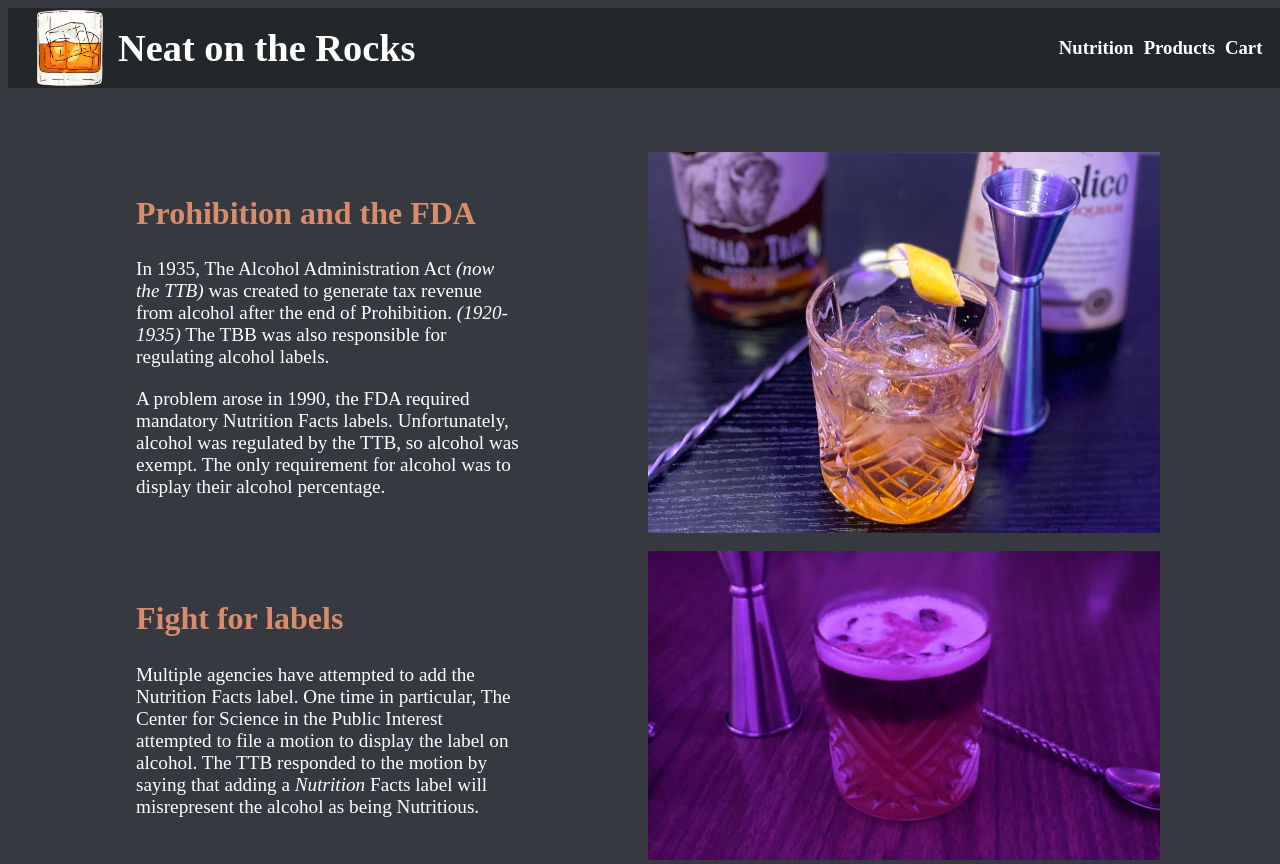
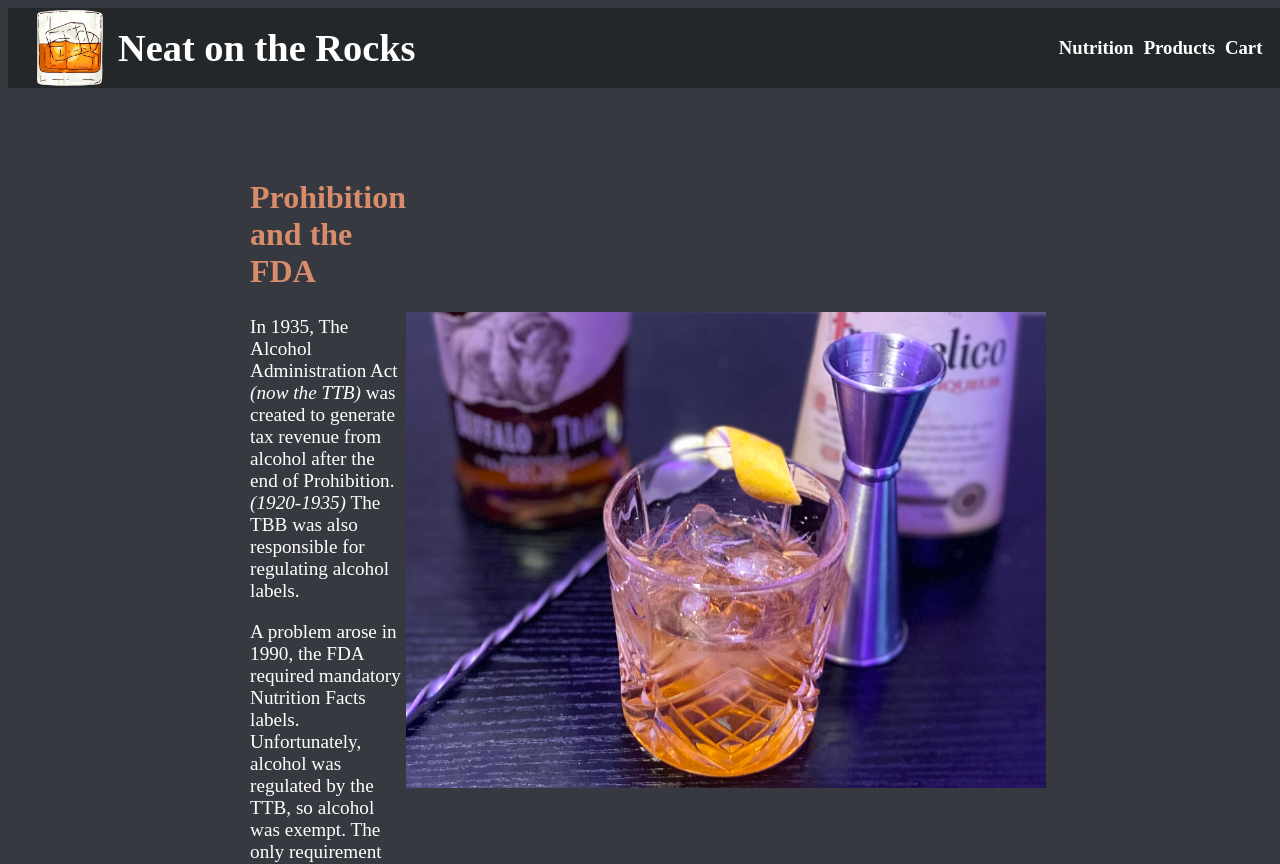
Before and after one commit to aldoportillo/NeatontheRocks, a React (Create React App) app: page / in a window 1280 px wide. Shown: the top 864 px of the page. Built offline with nearby package versions, Linux system fonts and the light colour scheme.

Commit message:
Align homepage

```diff
--- a/src/index.css
+++ b/src/index.css
@@ -86,6 +86,8 @@ h1, h3{
 
 .home-page{
   color: white;
+  align-self: center;
+  width: 80vw;
 }
 
 .home-page > .paragraph > .text-content > h2{
@@ -98,8 +100,7 @@ h1, h3{
 }
 
 .home-page > .paragraph >img{
-  width: 85vw;
-  padding-left: 10vw;
+  width: 80vw;
 }
 
 @media only screen and (min-width:1025px) {
```
